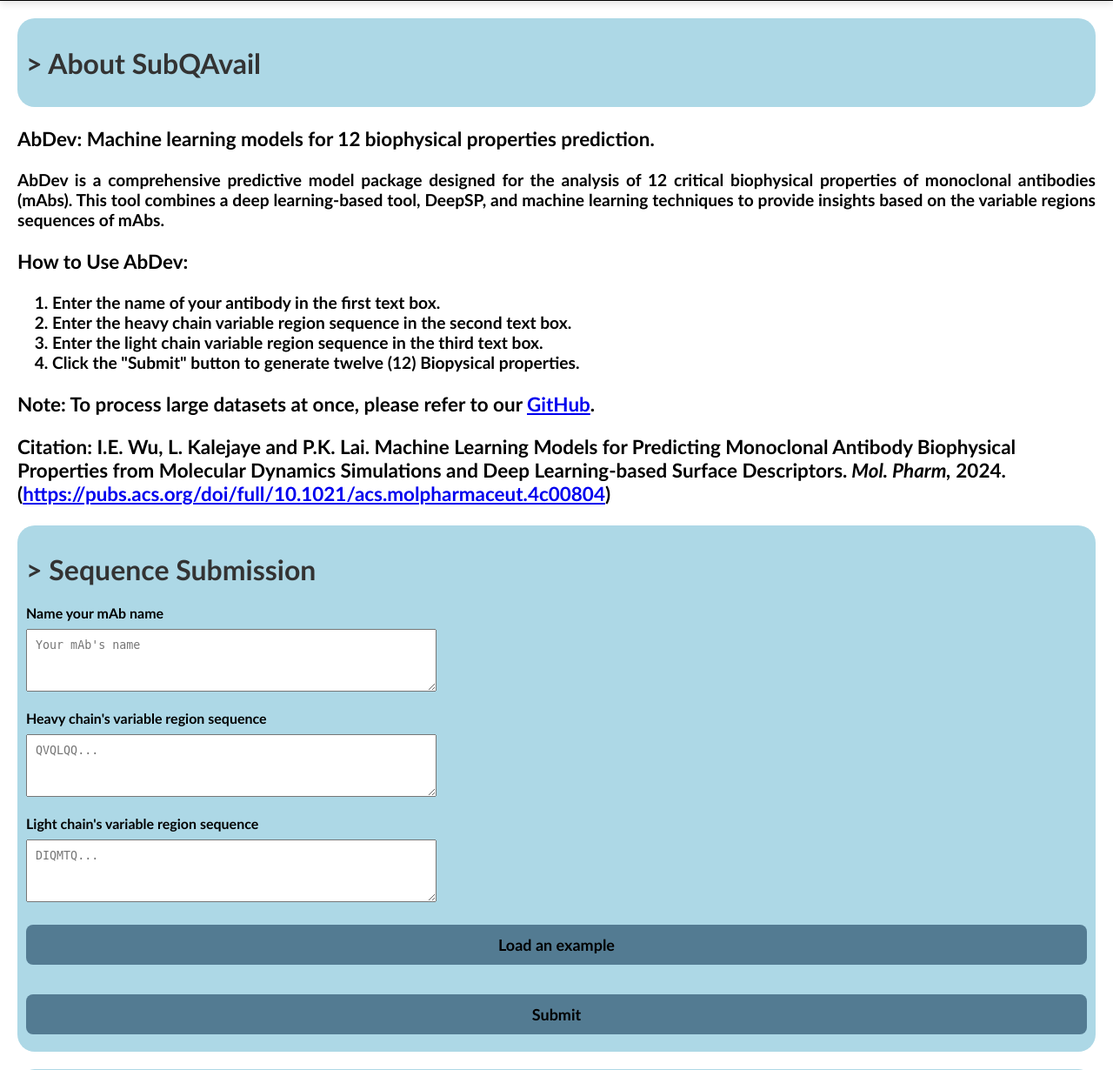
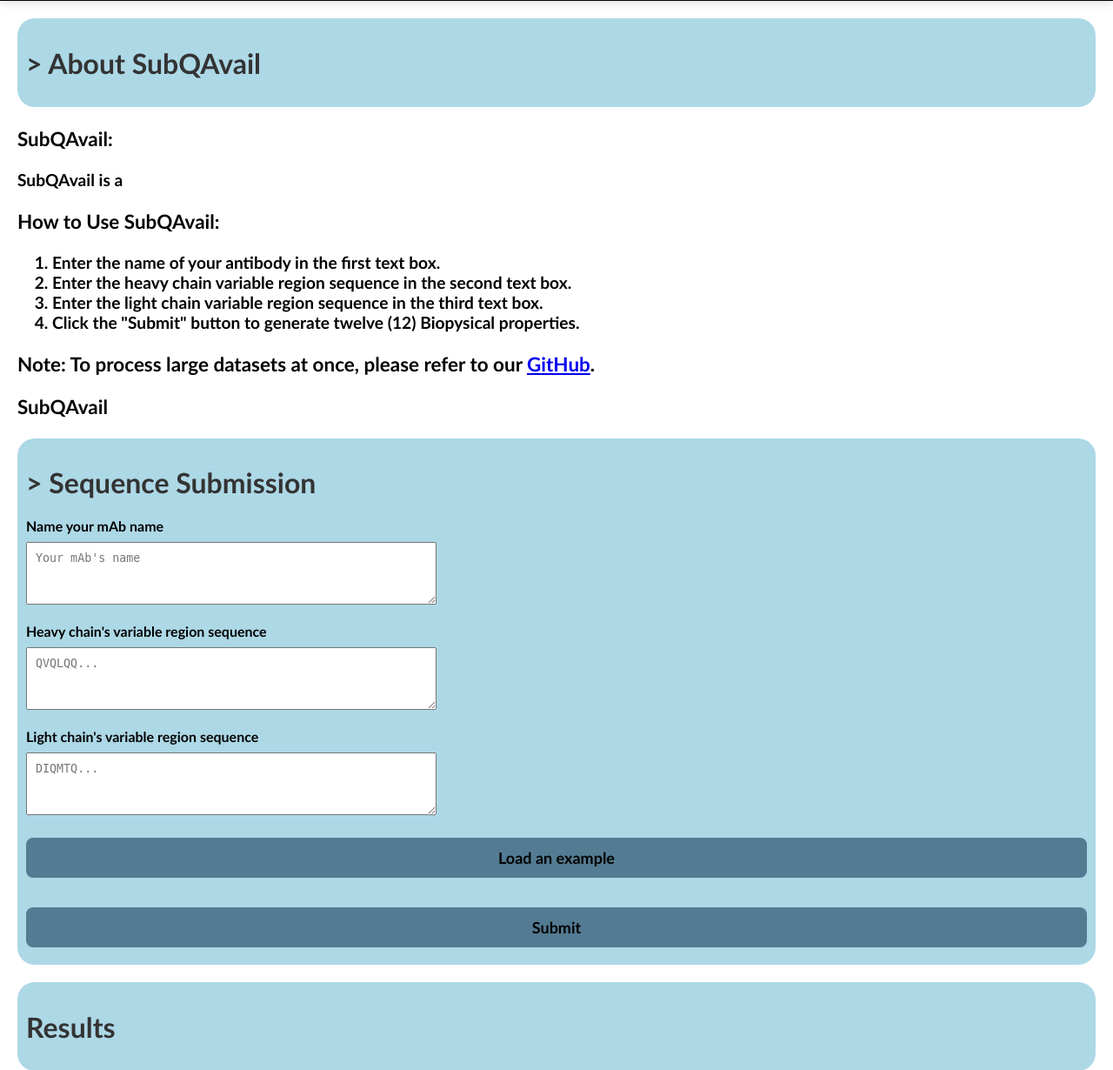
Before and after one commit to Lailabcode/DevPred, a Flask app: page /SubQAvail in a window 1280 px wide. Shown: the part 305-1535 px from the top of the page at 87% size. Run offline with Flask 3, Linux system fonts and the light colour scheme.

Commit message:
SubQ test

```diff
--- a/templates/SubQAvail.html
+++ b/templates/SubQAvail.html
@@ -75,14 +75,14 @@
                 <h1>> About SubQAvail</h1>
             </div>
             <div id="intro">
-                <h3>AbDev: Machine learning models for 12 biophysical properties prediction.</h3>
-                <p>AbDev is a comprehensive predictive model package designed for the analysis of 12 critical biophysical properties of monoclonal antibodies (mAbs). This tool combines a deep learning-based tool, DeepSP, and machine learning techniques to provide insights based on the variable regions sequences of mAbs.</p>
+                <h3>SubQAvail: </h3>
+                <p>SubQAvail is a </p>
                 <style>
                     #intro p {
                         text-align: justify;
                     }
                 </style>
-                <h3>How to Use AbDev:</h3>
+                <h3>How to Use SubQAvail:</h3>
                 <ol>
                     <li>Enter the name of your antibody in the first text box.</li>
                     <li>Enter the heavy chain variable region sequence in the second text box. </li>
@@ -90,7 +90,7 @@
                     <li>Click the "Submit" button to generate twelve (12) Biopysical properties. </li>
                 </ol>
                 <h3>Note: To process large datasets at once, please refer to our <a href="https://github.com/Lailabcode/AbDev" target="_blank">GitHub</a>.</h3>
-                <h3>Citation: I.E. Wu, L. Kalejaye and P.K. Lai. Machine Learning Models for Predicting Monoclonal Antibody Biophysical Properties from Molecular Dynamics Simulations and Deep Learning-based Surface Descriptors.<i> Mol. Pharm,</i> 2024. (<a href="https://pubs.acs.org/doi/full/10.1021/acs.molpharmaceut.4c00804" target="_blank">https://pubs.acs.org/doi/full/10.1021/acs.molpharmaceut.4c00804</a>)</h3>
+                <h3>SubQAvail</h3>
             </div>
             <div id="sequence-submission">
                 <h1>> Sequence Submission</h1>
```
